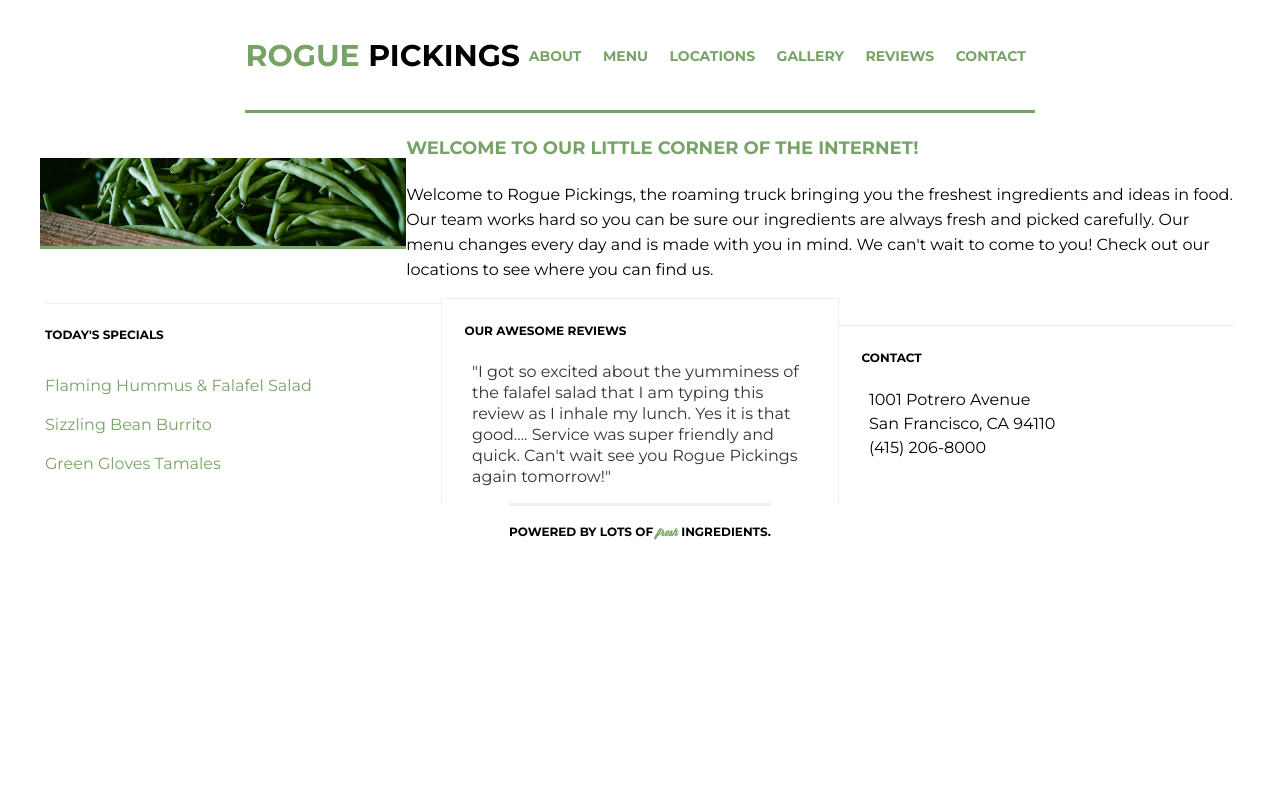
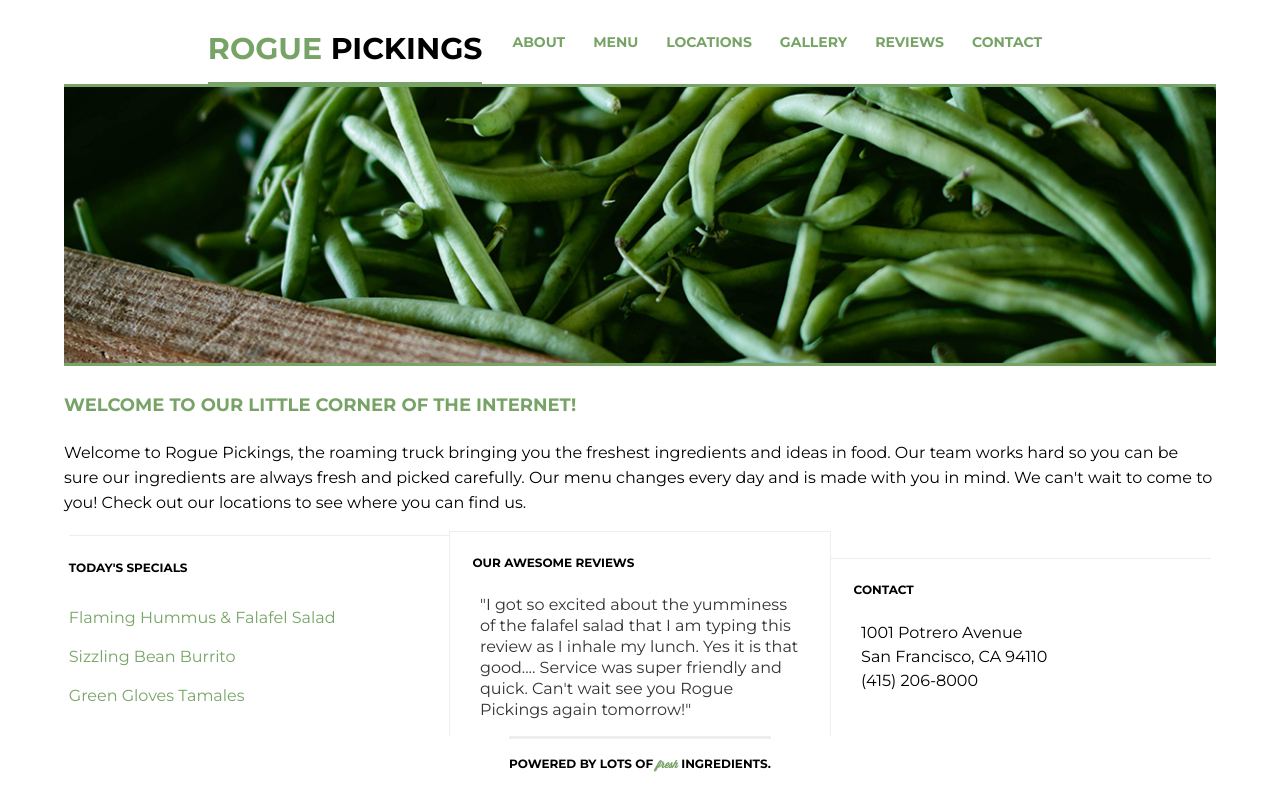
Before and after one commit to nfountain/flexbox6, a plain HTML site: page index.html in a window 1280 px wide. Drawn offline with Linux system fonts and the light colour scheme.

Commit message:
Style header section.

```diff
--- a/css/main.css
+++ b/css/main.css
@@ -6,13 +6,12 @@
 }
 
 html {
-	/* allows for rem if you set the font size at the root level/html level (instead of body level). */
 	font-size: 16px;
 }
 
 body {
 	font-family: 'Montserrat', Helvetica, Arial, sans-serif;
-	font-size: 1em; /* this chains the em font-size, making it still obvious to humans that it is 16px. */
+	font-size: 1em;
 	display: flex;
 	justify-content: center;
 	align-items: center;
@@ -20,6 +19,7 @@ body {
 
 .container {
 	max-width: 1200px;
+	width: 90%;
 	font-size: 1em;
 	margin: 0 auto;
 	display: flex;
@@ -36,7 +36,7 @@ footer {
 	display: flex;
 	justify-content: center;
 	align-items: center;
-	/*flex-flow: row wrap;*/
+	flex-flow: row wrap;
 }
 
 /*
@@ -78,41 +78,37 @@ p {
 }
 
 
-/*** Full screen styling ***/
-
 /*** Header ***/
 
 header {
-	height: 6.875em; /* originally 'height: 110px;' I'm trying em's to see if the height will then flow with the text size when the screen size is changed. */
-	border-bottom: 3px solid #77a466;
 	margin: 0 auto;
 }
 
 header h1 {
-	float: left;
 	margin: 0;
-	padding: 2.375em 0;
+	padding: 1em 0 0.5em 0;
+	border-bottom: 2px solid #77a466;
 }
+
 header h1 span {
 	color: #77a466;
 }
 
 header nav {
-	float: right;
-	padding: 2.875em 0;
+	padding: 0;
 }
 
 header nav ul {
+	list-style-type: none;
 	margin: 0;
-	padding: 0;
+	padding: 1em;
 }
 
 header nav ul li {
 	text-transform: uppercase;
 	font-weight: 700;
 	font-size: 0.875em;
-	padding: 0 0.625em;
-	display: inline;
+	padding: 1em;
 }
 
 header nav ul li a{
@@ -132,17 +128,18 @@ header nav ul li a{
 
 .main-image {
 	height: auto;
-	float: left;
+	/* float: left; */
 }
 
 .main-image img {
 	width: 100%;
+	border-top: 3px solid #77a466;
 	border-bottom: 3px solid #77a466;
 }
 
 .main-title {
 	height: auto;
-	float: left;
+	/* float: left; */
 }
 
 .main-title h3 {
@@ -164,7 +161,7 @@ header nav ul li a{
 .section-three {
 	width: 33%;
 	height: auto;
-	float: left;
+	/* float: left; */
 	border-top: 1px solid #eee;
 }
 
@@ -209,7 +206,7 @@ footer {
 	height: 3.125em; /* originally 'height: 50px;' Trying em's for height to see if it flows better in a responsive format */
 	border-top: 3px solid #eee;
 	margin: 0 auto;
-	clear: both;
+	/* clear: both; */
 	text-align: center;
 }
 
@@ -221,3 +218,25 @@ footer span {
 }
 
 /*** Media Queries for larger screens ***/
+
+@media all and (min-width: 768px) {
+	.bottom-section {
+
+	}
+	.section-one {
+
+	}
+	.section-two {
+
+	}
+	.section-three {
+
+	}
+}
+
+@media all and (min-width: 1200px) {
+	header nav ul {
+		display: flex;
+		justify-content: space-between;
+	}
+}
```
